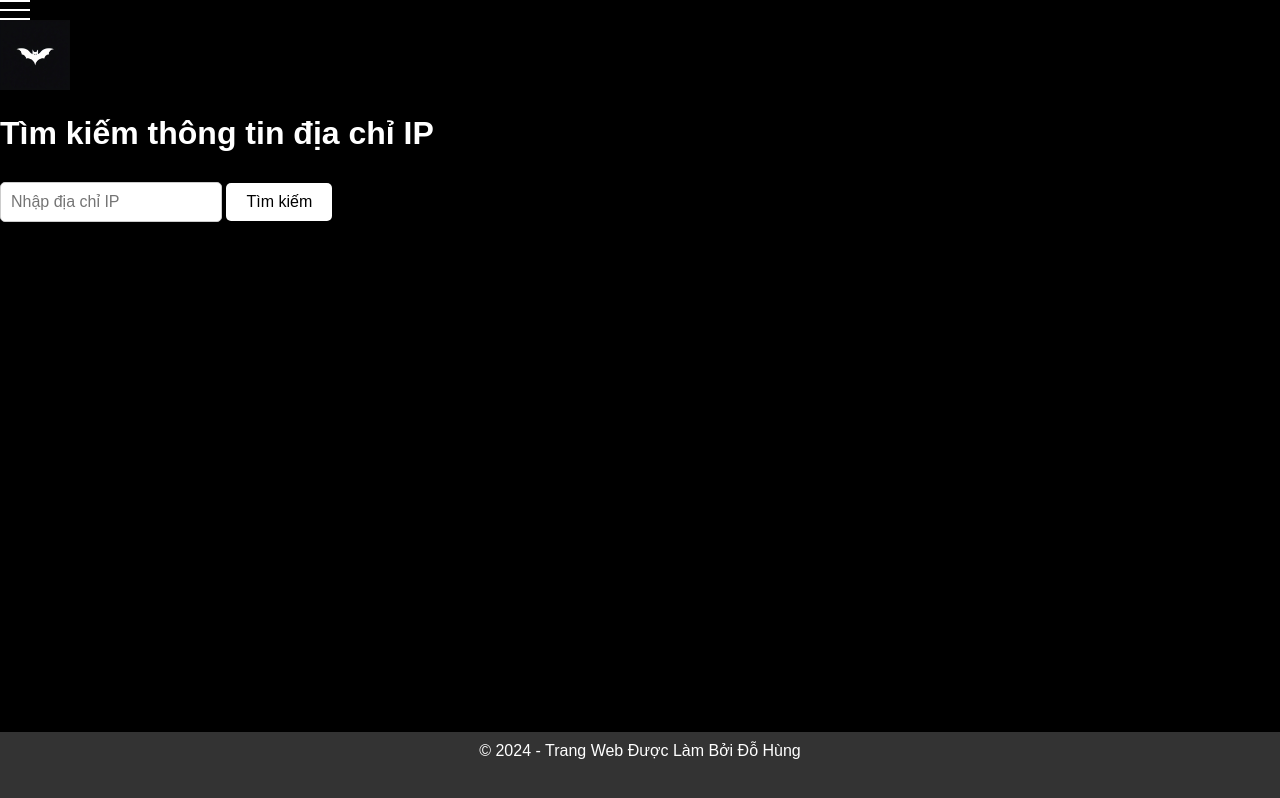
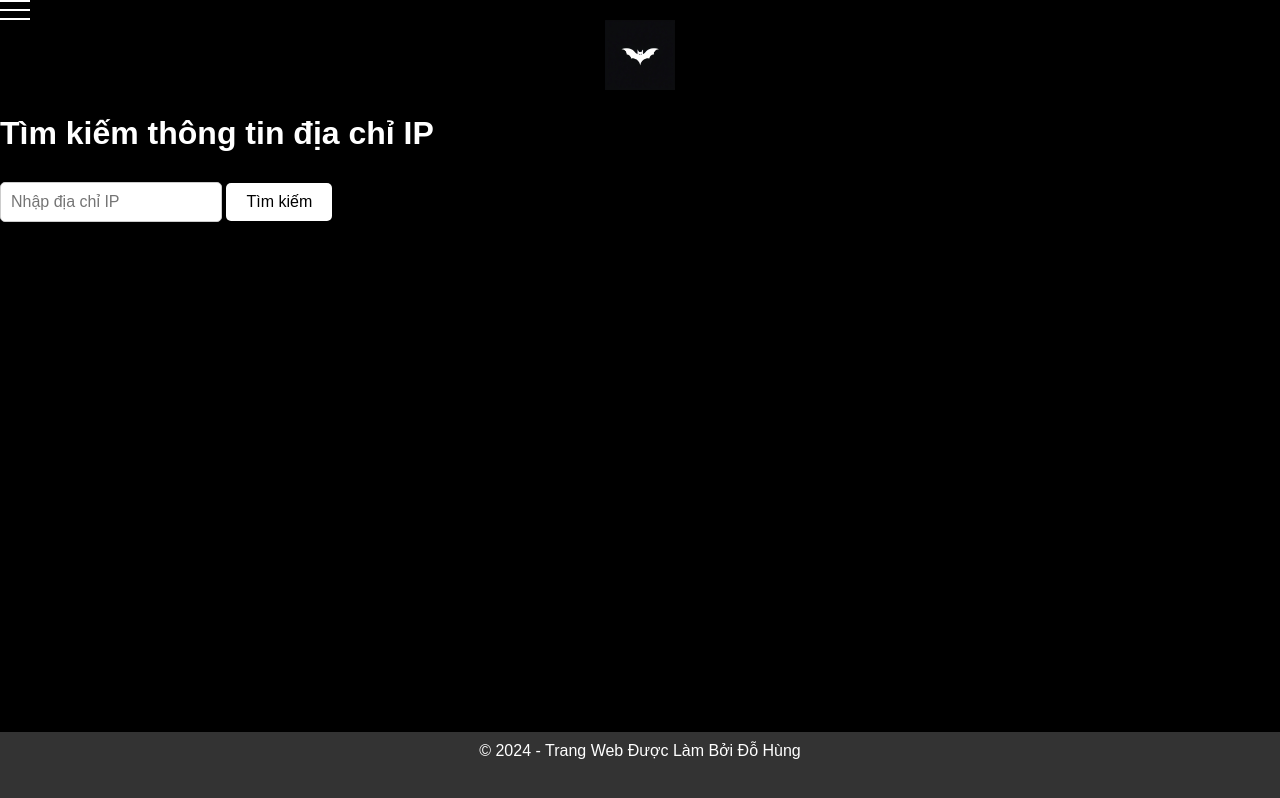
Before and after one commit to Dohungx/ipcheck, a website: page search_ip.html in a window 1280 px wide. Drawn offline with Linux system fonts and the light colour scheme.

Commit message:
Update search_ip.html

```diff
--- a/search_ip.html
+++ b/search_ip.html
@@ -12,7 +12,7 @@
     <div class="bar"></div> <!-- Gạch giữa -->
     <div class="bar"></div> <!-- Gạch cuối -->
     </div>
-  <div class="logovit">
+  <div class="logo">
   <img src="logo.png" alt="Logo zui ze" width="70">
   </div>
   <nav class="menu">
```
